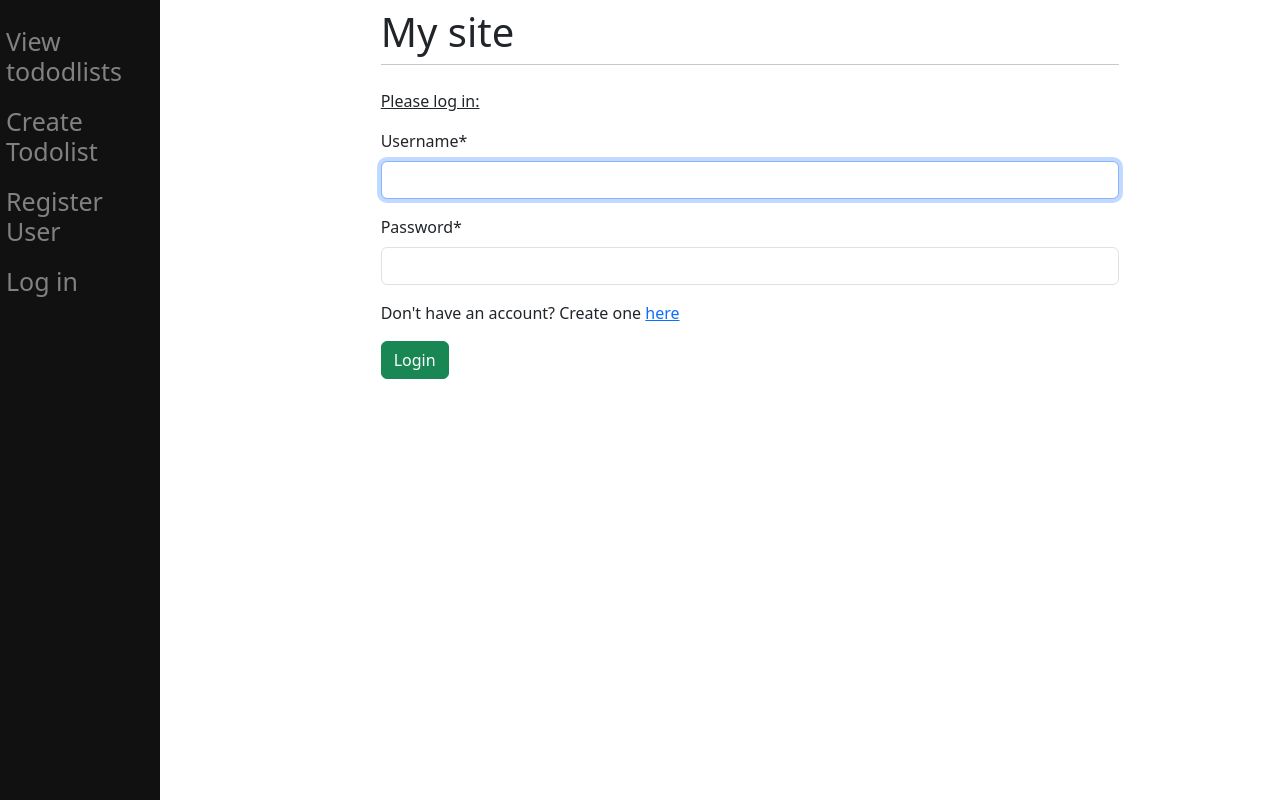
After one commit to DanielPalacz/DjangoSimpleTodoListApp, a Django app: page /login/ in a window 1280 px wide; the page is wider, and only the part inside the window is pictured. The commit adds this page. Run offline with Django 5.2, Linux system fonts and the light colour scheme; some libraries are stand-ins or nearby versions.

Commit message:
Adding login/logout functionalities (using Django buitin app: django.contrib.auth.urls)

```diff
--- a/mysite/mysite/settings.py
+++ b/mysite/mysite/settings.py
@@ -130,3 +130,9 @@ DEFAULT_AUTO_FIELD = 'django.db.models.BigAutoField'
 CRISPY_ALLOWED_TEMPLATE_PACKS = "bootstrap5"
 
 CRISPY_TEMPLATE_PACK = "bootstrap5"
+
+
+LOGIN_REDIRECT_URL = "/login/"
+LOGOUT_REDIRECT_URL = "/logged_out/"
+LOGIN_URL = "/login/"
+LOGOUT_URL = "/logout/"
--- a/mysite/mysite/urls.py
+++ b/mysite/mysite/urls.py
@@ -19,6 +19,7 @@ from django.urls import path, include
 
 urlpatterns = [
     path('admin/', admin.site.urls),
-    path('register/', include("register.urls", namespace="register")),
     path('', include("todoapp.urls", namespace="todoapp")),
+    path('', include("register.urls", namespace="register")),
+    path('', include("django.contrib.auth.urls")),
 ]
--- /dev/null
+++ b/mysite/register/templates/registration/login.html
@@ -0,0 +1,44 @@
+{% extends "todoapp/base.html" %}
+
+{% block title %}
+Login page.
+{% endblock%}
+
+{% block content %}
+
+{% load crispy_forms_tags %}
+
+{% if form.errors %}
+    <p>Error. Your username or password does not match.</p>
+    <p>You have not been successfully logged in. You can try <a href="/login/">log-in again.</a></p>
+{% else %}
+
+
+    {% if request.user.is_authenticated %}
+        <p>Logged as '{{request.user}}' user.</p>
+        <p>Do you want to log out?</p>
+        <form method="post" action="/logout/">
+            {% csrf_token %}
+            <button type="submit">Logout</button>
+        </form>
+
+
+    {% else %}
+
+
+    <u><p>Please log in:</p></u>
+
+    <div class="login-form">
+        <form method="post" class="form-group">
+            {% csrf_token %}
+            {{ form|crispy}}
+            <p>Don't have an account? Create one <a href="/register/">here</a></p>
+            <button type="submit" class="btn btn-success">Login</button>
+        </form>
+    </div>
+
+    {% endif %}
+{% endif %}
+
+
+{% endblock %}
--- a/mysite/register/urls.py
+++ b/mysite/register/urls.py
@@ -5,5 +5,6 @@ app_name = "register"
 
 
 urlpatterns = [
-    path('', views.register, name="register"),
+    path('register/', views.register, name="register"),
+    path('logged_out/', views.logged_out, name="logged_out"),
 ]
--- a/mysite/register/views.py
+++ b/mysite/register/views.py
@@ -16,3 +16,6 @@ def register(request):
         form = RegisterForm()
 
     return render(request, "register/register.html", {"form": form})
+
+def logged_out(request):
+    return render(request, "registration/user_logged_out.html")
--- a/mysite/todoapp/models.py
+++ b/mysite/todoapp/models.py
@@ -1,8 +1,10 @@
 from django.db import models
+from django.contrib.auth.models import User
 
 # Create your models here.
 
 class TodoList(models.Model):
+    user = models.ForeignKey(User, on_delete=models.CASCADE, related_name="todolist", null=True)
     name = models.CharField(max_length=200)
 
     def __str__(self):
--- a/mysite/todoapp/templates/todoapp/sidebar.html
+++ b/mysite/todoapp/templates/todoapp/sidebar.html
@@ -25,5 +25,6 @@
 <div class="sidenav">
     <h1><a href="/">View tododlists</a></h1>
     <h1><a href="/create/">Create Todolist</a></h1>
-    <h1><a href="/register">Register User</a></h1>>
+    <h1><a href="/register/">Register User</a></h1>
+    <h1><a href="/login/">Log in</a></h1>
 </div>
--- a/mysite/todoapp/urls.py
+++ b/mysite/todoapp/urls.py
@@ -5,6 +5,7 @@ app_name = "todoapp"
 
 
 urlpatterns = [
+    path('<int:pk>/', views.todoapp_list, name="todoapp_list"),
     path('', views.home, name="home"),
     path('create/', views.create, name="create"),
 ]
--- a/mysite/todoapp/views.py
+++ b/mysite/todoapp/views.py
@@ -40,9 +40,12 @@ def create(request):
         form = CreateTodoListForm(request.POST)
         if form.is_valid():
             name = form.cleaned_data["name"]
+
             todolist = TodoList(name=name)
             todolist.save()
+            request.user.todolist.add(todolist)
             return HttpResponseRedirect(f"/{todolist.id}/")
+
     else:
         form = CreateTodoListForm()
     return render(request, "todoapp/create.html", {"form": form})
```
Also changed, not shown: mysite/register/templates/registration/logout.html (added, +22 -0 lines), mysite/register/templates/registration/user_logged_out.html (added, +21 -0 lines), mysite/todoapp/templates/todoapp/home.html (+6 -1 lines), README.md, mysite/todoapp/migrations/0002_todolist_todolist.py (added), mysite/todoapp/migrations/0003_rename_todolist_todolist_user.py (added), mysite/todoapp/migrations/0004_alter_todolist_user.py (added).
